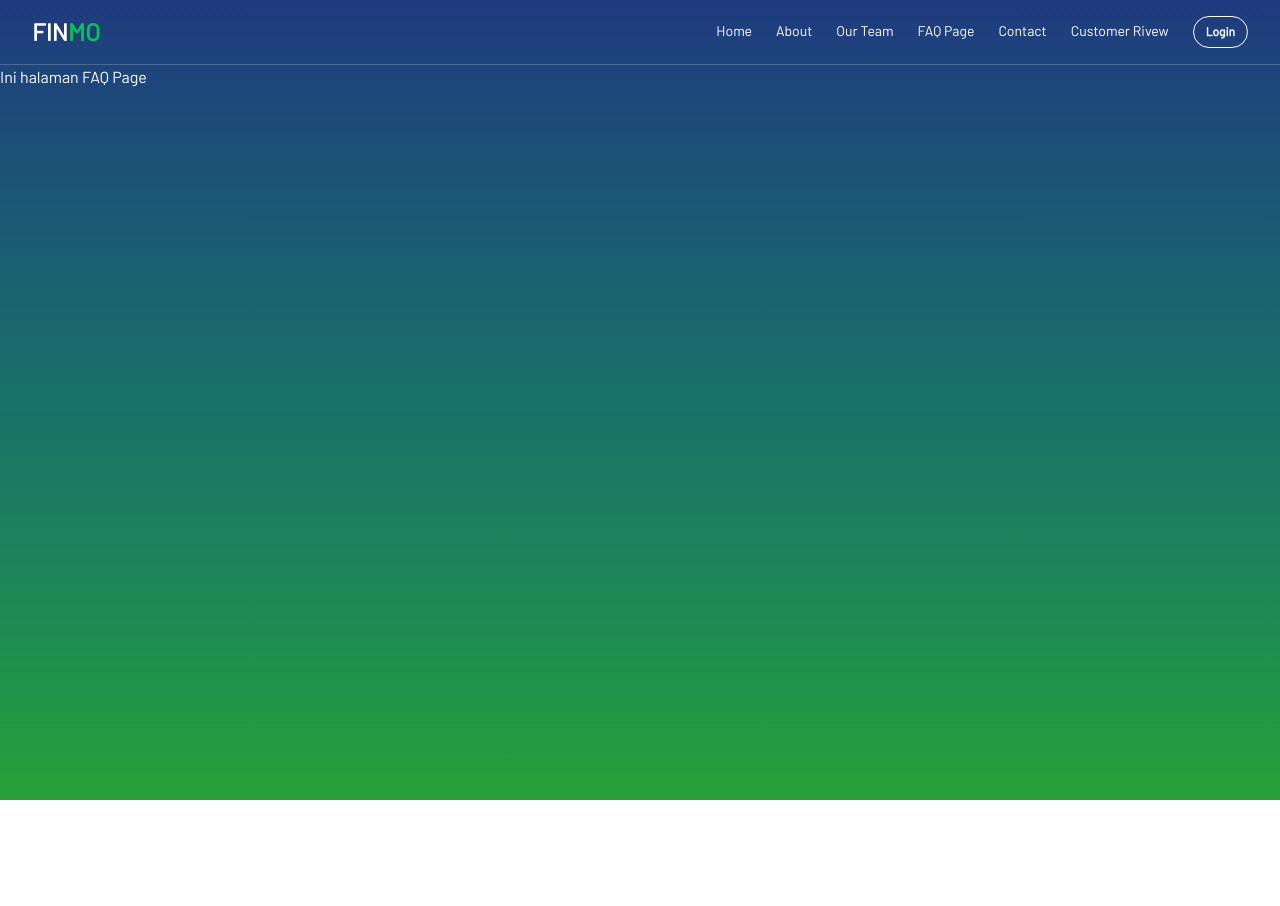
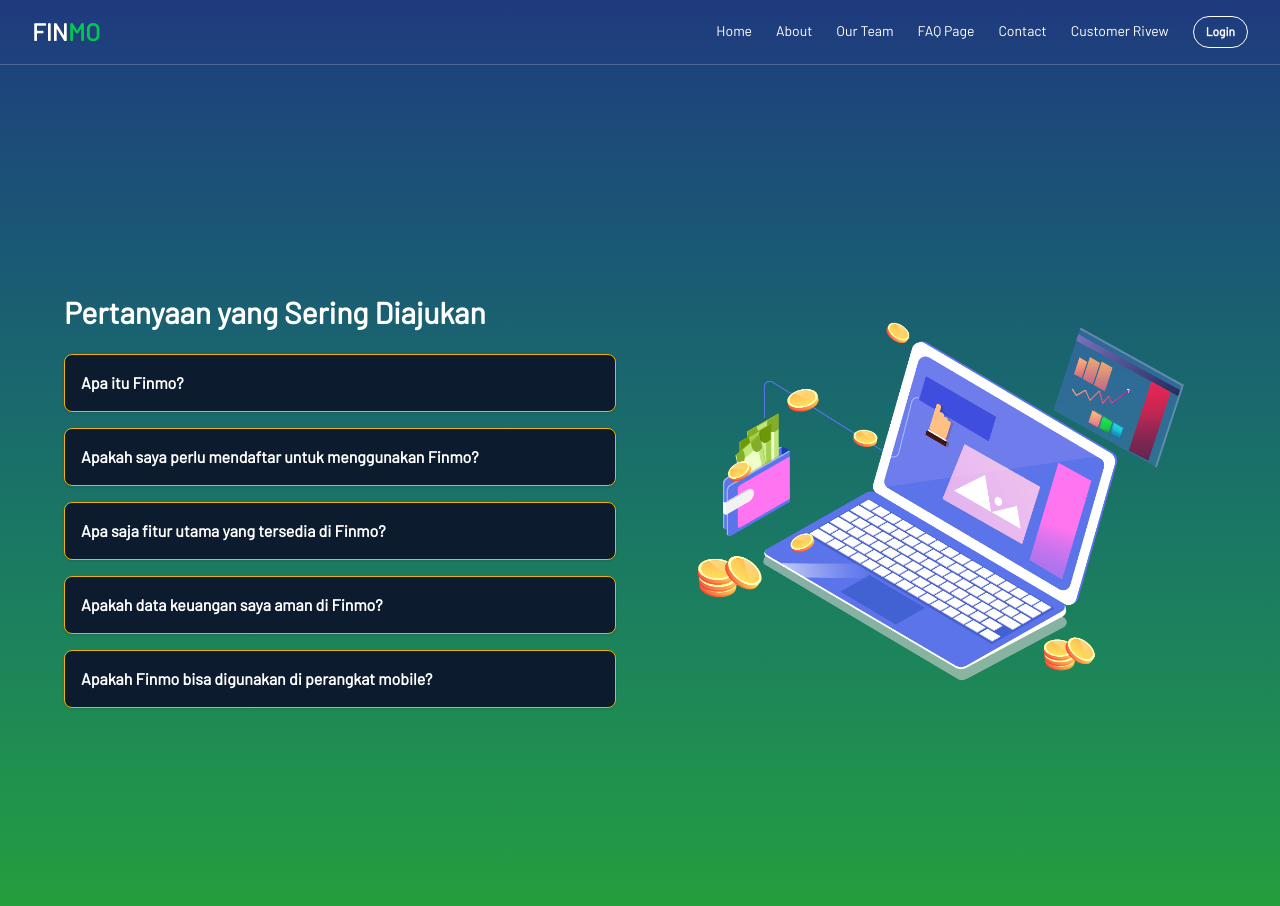
Before and after one commit to cikalalala/Finmo_BPF, a React (Vite) app: page /pages/guest/FAQpage in a window 1280 px wide. Shown: the top 906 px of the page. Before the commit the page ends 800 px from the top, so only its background shows below. Built offline with nearby package versions, Linux system fonts and the light colour scheme.

Commit message:
halaman FAQ

```diff
--- a/package.json
+++ b/package.json
@@ -20,6 +20,7 @@
     "react-icons": "^5.5.0",
     "react-router-dom": "^7.6.2",
     "recharts": "^2.15.3",
+    "supabase": "^2.26.9",
     "tailwindcss": "^4.1.10"
   },
   "devDependencies": {
--- a/src/pages/guest/FAQpage.jsx
+++ b/src/pages/guest/FAQpage.jsx
@@ -1,5 +1,77 @@
+import { useState } from "react";
+
 export default function FAQpage() {
+  const faqData = [
+    {
+      question: "Apa itu Finmo?",
+      answer:
+        "Finmo adalah aplikasi pengelolaan keuangan pribadi yang membantu pengguna mencatat pemasukan, pengeluaran, membuat anggaran, serta melihat laporan keuangan secara mudah dan efisien.",
+    },
+    {
+      question: "Apakah saya perlu mendaftar untuk menggunakan Finmo?",
+      answer:
+        "Ya, untuk dapat menggunakan semua fitur Finmo seperti Dashboard, Laporan Keuangan, dan Notifikasi, Anda perlu membuat akun terlebih dahulu melalui halaman Register.",
+    },
+    {
+      question: "Apa saja fitur utama yang tersedia di Finmo?",
+      answer:
+        "Finmo menyediakan fitur pencatatan pemasukan dan pengeluaran, perencanaan anggaran (budgeting), laporan keuangan bulanan, notifikasi pengingat, dan manajemen akun pengguna.",
+    },
+    {
+      question: "Apakah data keuangan saya aman di Finmo?",
+      answer:
+        "Tentu! Finmo menggunakan standar keamanan modern untuk menjaga kerahasiaan dan integritas data pengguna.",
+    },
+    {
+      question: "Apakah Finmo bisa digunakan di perangkat mobile?",
+      answer:
+        "Saat ini Finmo dirancang untuk tampilan web, namun dapat diakses melalui browser di perangkat mobile dan akan otomatis menyesuaikan tampilannya secara responsif.",
+    },
+  ];
+
+  const [activeIndex, setActiveIndex] = useState(null);
+
+  const toggleFAQ = (index) => {
+    setActiveIndex(index === activeIndex ? null : index);
+  };
+
   return (
-    <h1>Ini halaman FAQ Page</h1>
-  )
+    <div className="min-h-screen px-6 py-40">
+      <div className="max-w-6xl mx-auto flex flex-col md:flex-row items-center gap-12">
+        {/* Bagian Kiri */}
+        <div className="flex-1">
+          <h2 className="text-3xl font-bold mb-6 text-white">
+            Pertanyaan yang Sering Diajukan
+          </h2>
+          <div className="space-y-4">
+            {faqData.map((item, index) => (
+              <div
+                key={index}
+                className="border border-yellow-500 bg-[#0c1c2e] rounded-lg p-4 shadow-sm hover:shadow-md transition"
+              >
+                <button
+                  onClick={() => toggleFAQ(index)}
+                  className="w-full text-left font-semibold text-white"
+                >
+                  {item.question}
+                </button>
+                {activeIndex === index && (
+                  <p className="mt-2 text-white text-sm">{item.answer}</p>
+                )}
+              </div>
+            ))}
+          </div>
+        </div>
+
+        {/* Bagian Kanan */}
+        <div className="flex-1">
+          <img
+            src="/Gambar/imgFAQ.png"
+            alt="FAQ Illustration"
+            className="w-40 sm:w-56 md:w-72 lg:w-80 xl:w-500 mx-auto"
+          />
+        </div>
+      </div>
+    </div>
+  );
 }
```
Also changed, not shown: public/Gambar/imgFAQ.png (added), 1 other file (tests, documents, lock files or other folders).
